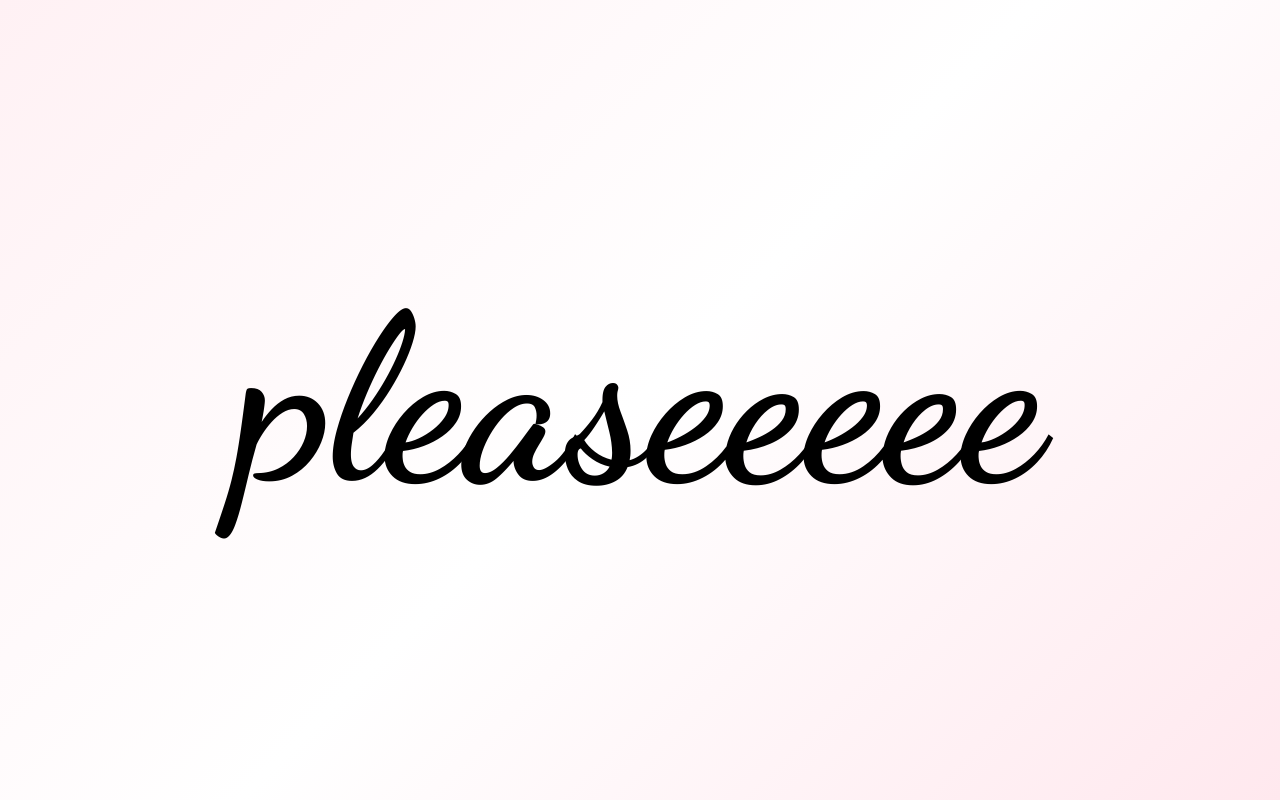
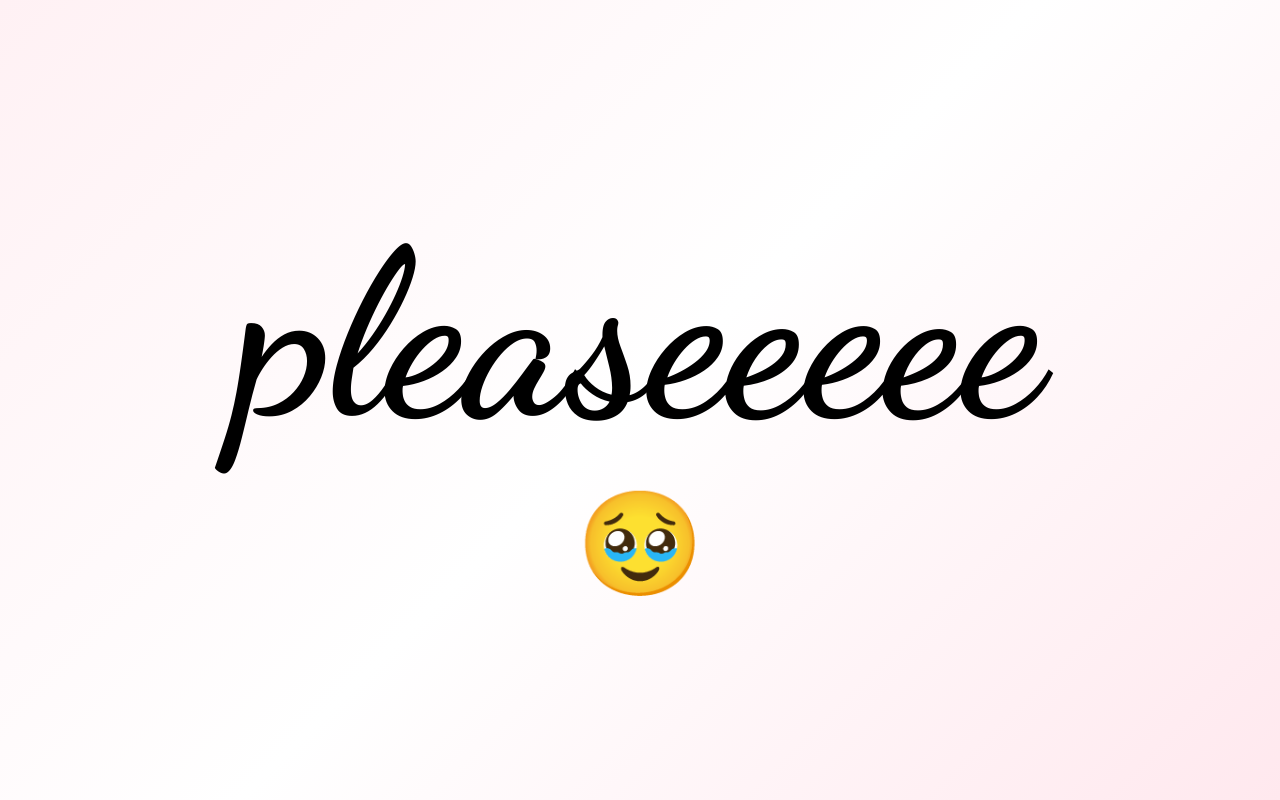
Before and after one commit to vardhanbavesh/Pleaseee, a plain HTML site: page index.html in a window 1280 px wide. Drawn offline with Linux system fonts and the light colour scheme.

Commit message:
Update index.html

```diff
--- a/index.html
+++ b/index.html
@@ -1,12 +1,10 @@
 <!DOCTYPE html>
-<html>
+<html lang="en">
 <head>
     <meta name="viewport" content="width=device-width, initial-scale=1.0">
-
     <title>I Am Sorry</title>
 
     <style>
-
         @import url('https://fonts.googleapis.com/css2?family=Dancing+Script:wght@600;700&display=swap');
 
         * {
@@ -23,40 +21,27 @@ body {
             display: flex;
             justify-content: center;
             align-items: center;
-
             background: linear-gradient(135deg, #fff1f4, #ffffff, #ffe8ee);
-
             overflow: hidden;
         }
 
         .message {
             text-align: center;
-
             font-family: 'Dancing Script', cursive;
-
             font-size: 18vw;
-
             font-weight: 700;
-
-
-
             animation: showMessage 2.5s ease forwards;
         }
 
-.heart {
+        .emoji {
             display: block;
-
             font-family: Arial, sans-serif;
-
             font-size: 8vw;
-
             margin-top: 10px;
-
             animation: heart 2s ease 1.5s both;
         }
 
         @keyframes showMessage {
-
             0% {
                 opacity: 0;
                 transform: scale(0.5);
@@ -71,11 +56,9 @@ body {
                 opacity: 1;
                 transform: scale(1);
             }
-
         }
 
         @keyframes heart {
-
             0% {
                 opacity: 0;
                 transform: scale(0);
@@ -90,9 +73,7 @@ body {
                 opacity: 1;
                 transform: scale(1);
             }
-
         }
-
     </style>
 </head>
 
@@ -100,7 +81,7 @@ body {
 
     <div class="message">
         pleaseeeee
-
+        <span class="emoji">🥹</span>
     </div>
 
 </body>
```
Lines whose indentation alone changed are shown as unchanged.
